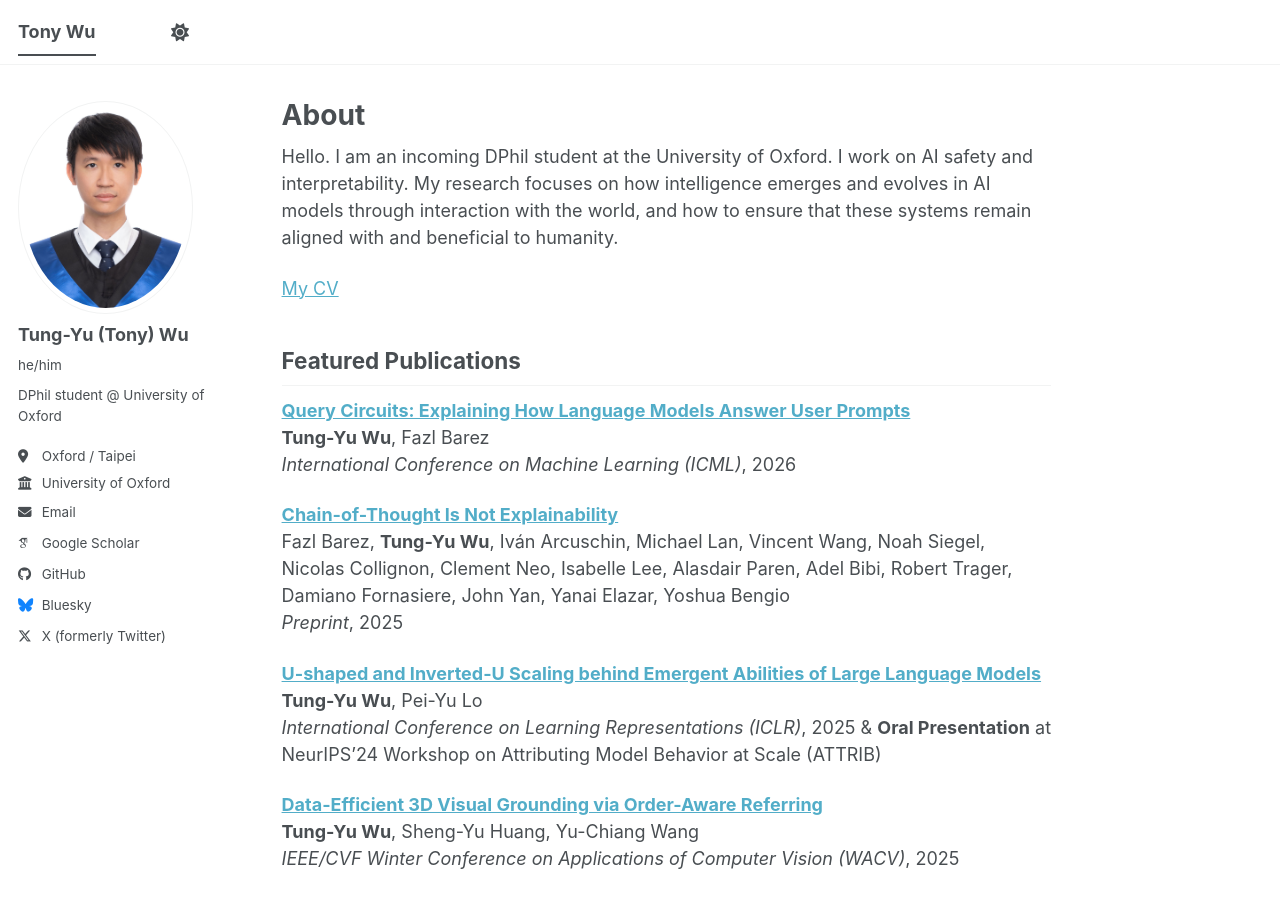
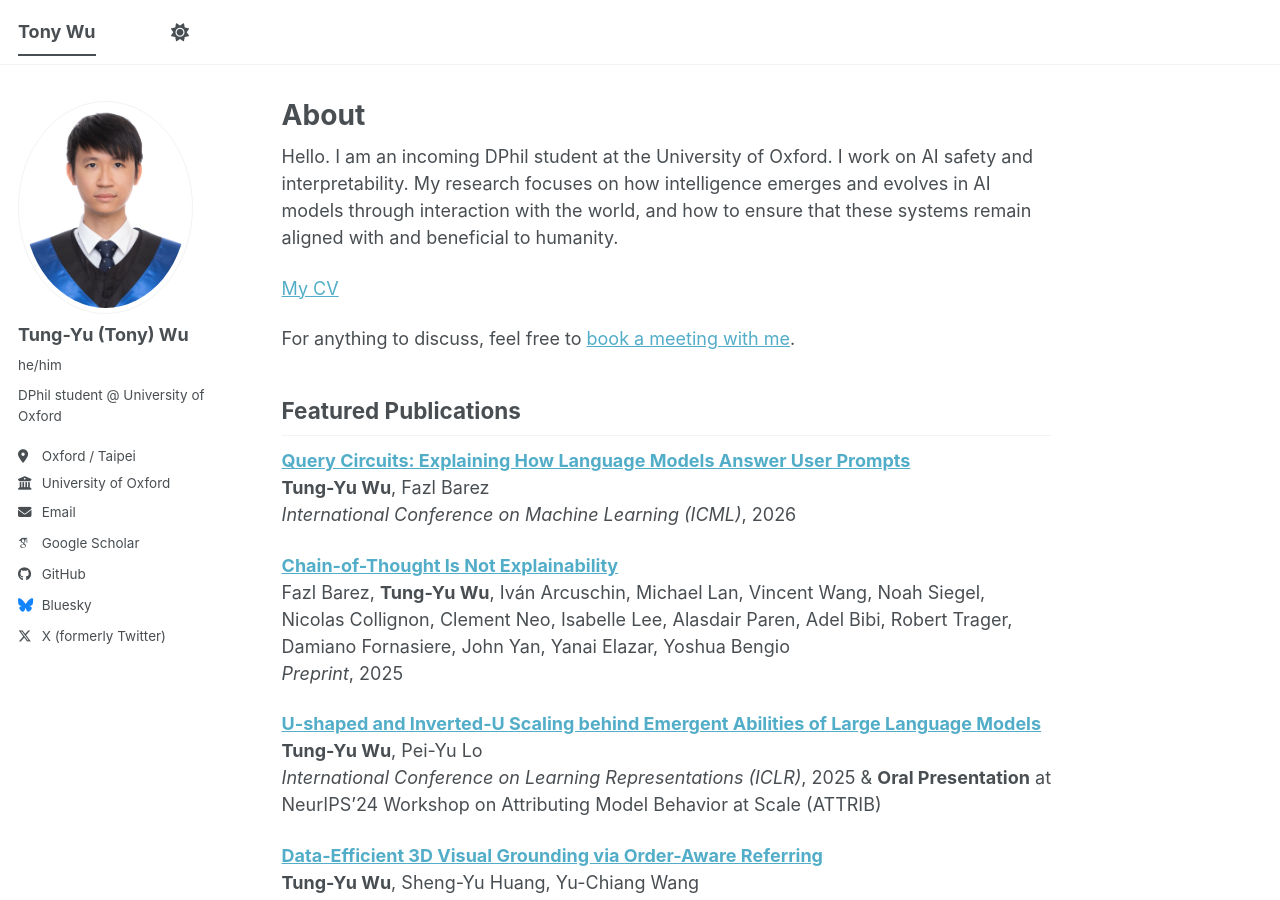
Before and after one commit to tony10101105/tony10101105.github.io, a Jekyll site: the page built from _pages/about.md, in a window 1280 px wide and 900 px high. Built offline with Jekyll 4.4.1, drawn with Linux system fonts in a browser that asks for light colours; some web fonts are replaced; a script bundle is joined from its source files by our own code; library files that are not in the unit come from our copies.

Commit message:
update webpage

```diff
--- a/_pages/about.md
+++ b/_pages/about.md
@@ -10,6 +10,8 @@ redirect_from:
 Hello. I am an incoming DPhil student at the University of Oxford. I work on AI safety and interpretability. My research focuses on how intelligence emerges and evolves in AI models through interaction with the world, and how to ensure that these systems remain aligned with and beneficial to humanity.
 
 [My CV](/files/Tung-Yu Wu - CV.pdf)
+
+For anything to discuss, feel free to [book a meeting with me](https://cal.eu/tony-wu-igavpq).
 
 Featured Publications
 ------
```
